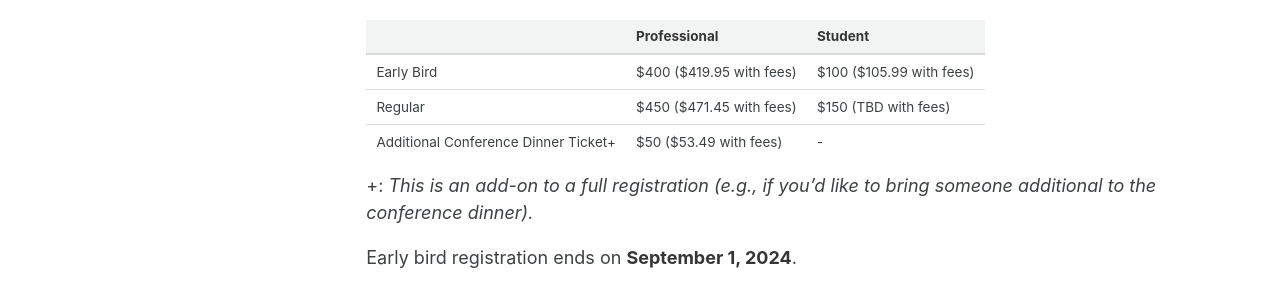
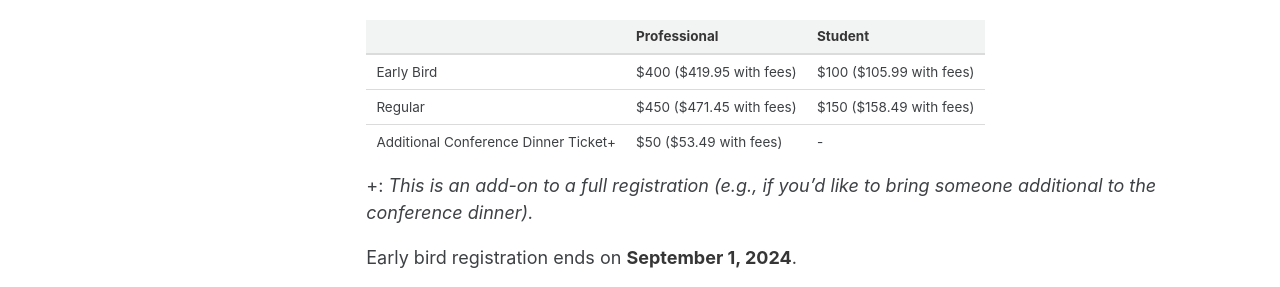
Before and after one commit to USRSE/usrse24, a Jekyll site: the page built from pages/attend/registration.md, in a window 1280 px wide and 900 px high. Shown: the part 244-531 px from the top of the window. Built offline with Jekyll 4.4.1, drawn with Linux system fonts in a browser that asks for light colours; a style sheet for code colours, icons or effects is not loaded.

Commit message:
Add fees for student regular

```diff
--- a/pages/attend/registration.md
+++ b/pages/attend/registration.md
@@ -13,7 +13,7 @@ set_last_modified: true
 |   | Professional | Student |
 | - | ------------ | ------- |
 | Early Bird | $400 ($419.95 with fees) | $100 ($105.99 with fees) |
-| Regular | $450 ($471.45 with fees) | $150 (TBD with fees) |
+| Regular | $450 ($471.45 with fees) | $150 ($158.49 with fees) |
 | Additional Conference Dinner Ticket+ | $50 ($53.49 with fees) | - |
 
 +: _This is an add-on to a full registration (e.g., if you'd like to bring someone additional to the conference dinner)._
```
